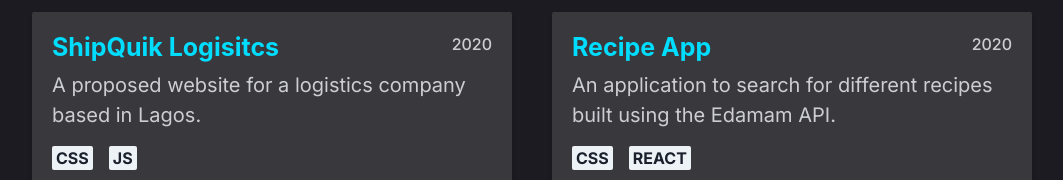
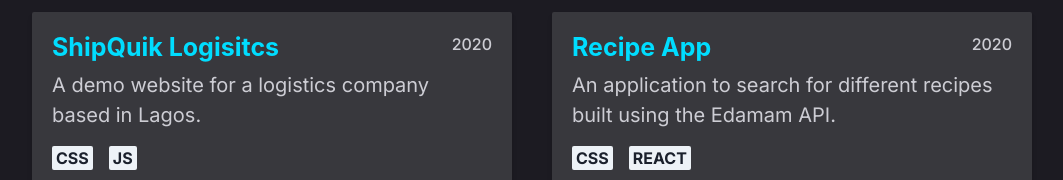
Before and after one commit to nefejames/my-portfolio-v3, a Next.js app: page / in a window 1280 px wide. Shown: the part 558-738 px from the top of the page, without its empty margins (108-1171 px from the left). Built offline with nearby package versions, Linux system fonts and the light colour scheme.

Commit message:
project copy editing

```diff
--- a/sections/Projects.js
+++ b/sections/Projects.js
@@ -5,7 +5,7 @@
   {
     id: 1,
     title: "ShipQuik Logisitcs",
-    details: "A proposed website for a logistics company based in Lagos.",
+    details: "A demo website for a logistics company based in Lagos.",
     tags: ["css", "js"],
     year: "2020",
     githubUrl: "https://github.com/nefejames/shiq-quik",
```
